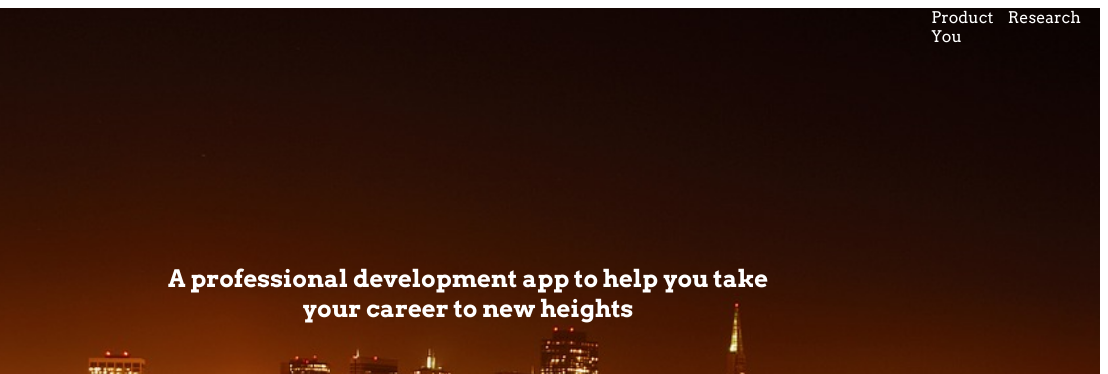
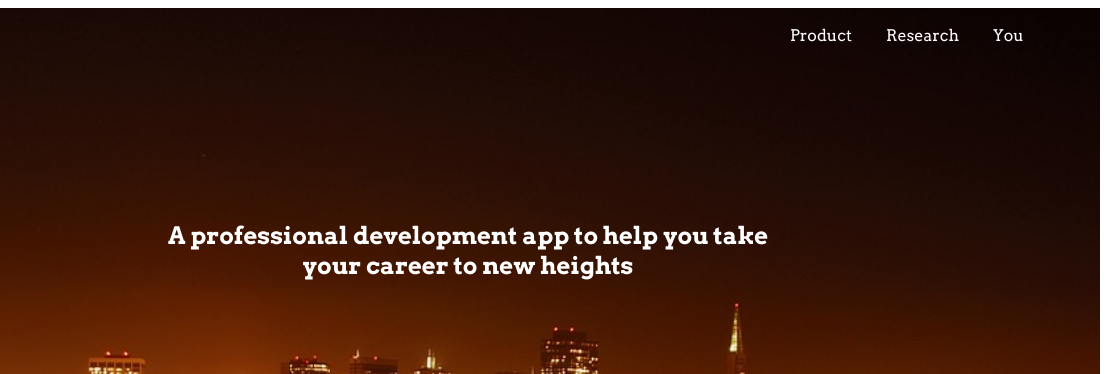
Before and after one commit to Srossmanreich/happytracks, a website: page public/index.html in a window 1280 px wide. Shown: the top 374 px of the page, 172-1280 px from the left. Drawn offline with nearby package versions, Linux system fonts and the light colour scheme.

Commit message:
Fix right nav

```diff
--- a/public/index.html
+++ b/public/index.html
@@ -19,7 +19,9 @@
 
 			<div class="navbar">
 				<ul class="navbarlist">
-					<li><img class="imgplaceholder" src="images/logo_placeholder.png"></li>
+					<div class="leftnav">
+						<li><img class="imgplaceholder" src="images/logo_placeholder.png"></li>
+					</div>
 					<div class="rightnav">
 						<li>Product</li>
 						<li>Research</li>
--- a/public/style.css
+++ b/public/style.css
@@ -14,36 +14,48 @@
 	background-size: cover;
 }
 
-.maintext {
-	max-width: 50%;
-	text-align: center;
-	margin: auto;
-	margin-top: 15%;
-}
-
-.maintexth1, .navbarlist li {
-	font-family: 'Arvo';
-	color: white;
-}
-
 .imgplaceholder {
 	max-width: 120px;
 }
 
 .navbarlist {
-	text-decoration: none;
+	list-style-type: none;
 }
 
 .navbarlist li {
 	display: inline;
 }
 
+.leftnav {
+	float: left;
+	max-width: 50%;
+}
+
 .rightnav {
 	float: right;
+	width: 60%;
+	text-align: right;
+	margin-right: 5%;
+	margin-top: 3px;
 }
 
 .rightnav li {
-	padding: 3%;
+	padding: 15px;
+	display: inline-block;
+}
+
+.maintext {
+	position: relative;
+	clear: both;
+	max-width: 50%;
+	text-align: center;
+	margin: auto;
+	padding-top: 10%;
+}
+
+.maintexth1, .navbarlist li {
+	font-family: 'Arvo';
+	color: white;
 }
 
 .scroll-chevron {
```
